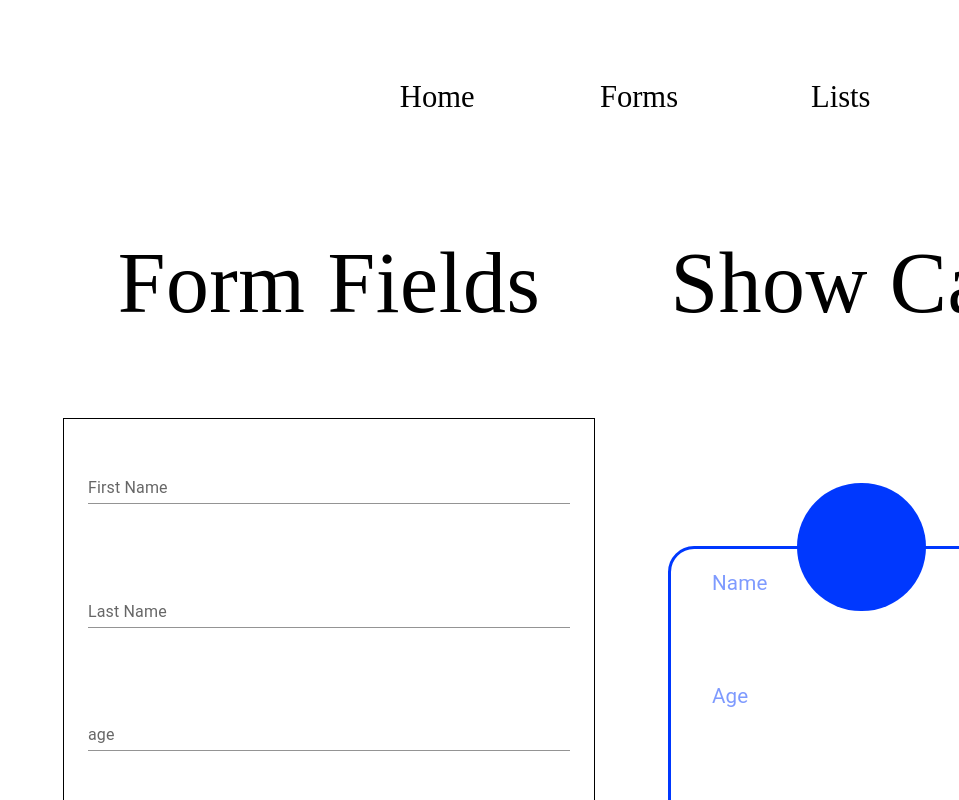
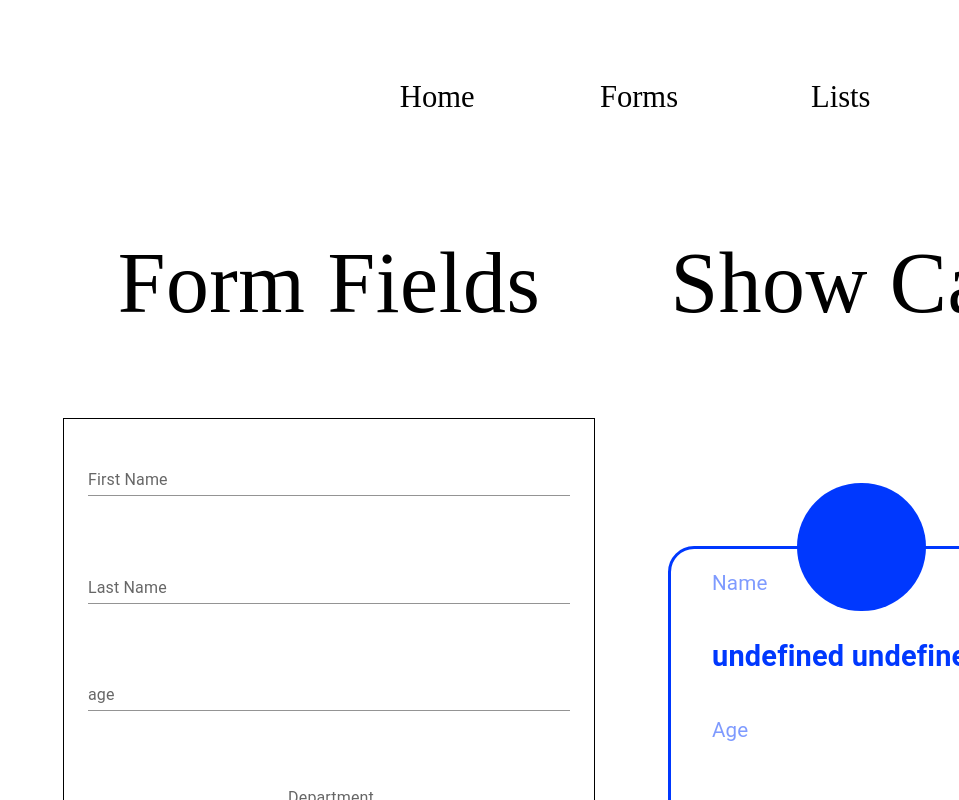
Before and after one commit to russianbear54/RP-Demo-App, a React (Create React App) app: page /form in a window 1280 px wide. Shown: the top 800 px of the page, without its empty margins (321-1280 px from the left). Built offline with nearby package versions, Linux system fonts and the light colour scheme.

Commit message:
rewored FormComponent with MUI & Formik

```diff
--- a/src/components/CountriesCardComponent.tsx
+++ b/src/components/CountriesCardComponent.tsx
@@ -1,11 +1,15 @@
 import { gql, useQuery } from '@apollo/client'
+
+
+
+
 // import { GET_COUNTRIES } from '../pages/ListsPage'
-import { CountriesCard } from '../styles/ListPage/styles'
+import { CountriesCard,Button } from '../styles/ListPage/styles'
 import CountryCardComponent from './CountryCardComponent'
 
 
 const GET_COUNTRIES=gql`
-query GetAllCountries {
+query GetAllCountries{
   countries {
     name
     capital
@@ -17,27 +21,44 @@ query GetAllCountries {
 
 
 
+
+
 const CountriesCardComponent: React.FC =()=> {
-  const {loading, error,data}= useQuery(GET_COUNTRIES)
+  const { loading, data, error } = useQuery(GET_COUNTRIES, {
+    variables: {
+      offset: 0,
+      limit: 10
+    },
+  });
+  // const {loading, error,data}= useQuery(GET_COUNTRIES)
+
+
+  // const [elements,setElements]=useState(data.countries.slice(0,8))
+
 
   if (loading) return <p>Loading...</p>;
   if (error) return <p>Error :(</p>;
 
-  console.log("dataaaaa",data)
+ console.log("dataaaaa",data)
 
 // console.log("name",data.countries[0].name);
 // console.log("name",data.countries[0].capital);
 // console.log("name",data.countries[0].phone);
 
- const elements=data.countries.slice(0,8)
+
+
+let elements=data.countries.slice(0,8)
 
 
 
 
   return (
+    <>
     <CountriesCard>
-     {data && (elements.map((el: { name: string; capital: string; phone: string })=><CountryCardComponent name={el.name} capital={el.capital} phone={el.phone}/>))}
+     {elements && (elements.map((el: { name: string; capital: string; phone: string },index: number)=><CountryCardComponent name={el.name} capital={el.capital} phone={el.phone} key={index} />))}
     </CountriesCard>
+<Button onClick={()=>{}}>Load More</Button>
+    </>
   )
 }
 
--- a/src/components/FCompLessFormk.tsx
+++ b/src/components/FCompLessFormk.tsx
@@ -6,9 +6,9 @@ import TextField from '@mui/material/TextField';
 import Container from '@mui/material/Container';
 import { InputLabel, MenuItem, Select } from '@mui/material';
 import * as styles from '../styles/stylesMUI'
-import { useDispatch } from 'react-redux';
+// import { useDispatch } from 'react-redux';
 
-import {enterFN,enterLN,enterAge,enterPosition} from '../state/formSlice'
+// import {enterFN,enterLN,enterAge,enterPosition} from '../state/formSlice'
 
 
 
@@ -17,7 +17,7 @@ import {enterFN,enterLN,enterAge,enterPosition} from '../state/formSlice'
 
 const FCompLessFormk:React.FC<{}>=()=> {
 
-const dispatch=useDispatch()
+// const dispatch=useDispatch()
 
 
 
@@ -37,7 +37,7 @@ const dispatch=useDispatch()
           type="text"
           variant="standard"
 
-          onChange={(e)=>dispatch(enterFN(e.target.value))}
+          // onChange={(e)=>dispatch(enterFN(e.target.value))}
 
         />
         <TextField
@@ -48,7 +48,7 @@ const dispatch=useDispatch()
           type="text"
           variant="standard"
 
-          onChange={(e)=>dispatch(enterLN(e.target.value))}
+          // onChange={(e)=>dispatch(enterLN(e.target.value))}
 
         />
         <TextField
@@ -59,7 +59,7 @@ const dispatch=useDispatch()
           type="number"
           variant="standard"
 
-          onChange={(e)=>dispatch(enterAge(e.target.value.toString()))}
+          // onChange={(e)=>dispatch(enterAge(e.target.value.toString()))}
 
         />
 
--- a/src/components/FormComponent.tsx
+++ b/src/components/FormComponent.tsx
@@ -1,54 +1,29 @@
-import React from 'react'
+import React from "react";
 
-import FormPageTitles from './FormPageTitles';
-import TextField from '@mui/material/TextField';
-import { useFormik } from 'formik';
-import Container from '@mui/material/Container';
-import { InputLabel, MenuItem, Select } from '@mui/material';
-import * as styles from '../styles/stylesMUI'
+import FormPageTitles from "./FormPageTitles";
+import TextField from "@mui/material/TextField";
+import {  Form, Formik,  } from "formik";
+import Container from "@mui/material/Container";
+import { InputLabel, MenuItem, Select } from "@mui/material";
+import * as styles from "../styles/stylesMUI";
+import { useDispatch } from "react-redux";
+import { enterFields } from "../state/formSlice";
 
-
-
-
-
-
-
-const FormComponent:React.FC<{}>=()=> {
-
-
-
-
-  const formik = useFormik({
-    initialValues: {
-      firstName:'',
-      lastName:'',
-      age:'',
-      department:''
-    },
-
-
-
-    onSubmit: () => {
-
-    },
-  });
-
- const outPut=formik.values
-
-
-
- console.log('Formic',outPut)
-
-
-
-
+const FormComponent: React.FC = () => {
+  const dispatch = useDispatch();
 
   return (
     <div>
-        <FormPageTitles title={'Form Fields'}/>
+      <FormPageTitles title={"Form Fields"} />
 
+      <Formik
+        initialValues={{ firstName: "", lastName: "", age: "", department: "" }}
+        onSubmit={(values) => {console.log('vals',values,typeof values);
+          dispatch(enterFields(values));
+        }}>
+        {(props) => (
+          <Form>
             <Container sx={styles.formStyle}>
-
               <TextField
                 fullWidth
                 id="firstName"
@@ -56,9 +31,8 @@ const FormComponent:React.FC<{}>=()=> {
                 label="First Name"
                 type="text"
                 variant="standard"
-          value={formik.values.firstName}
-          onChange={formik.handleChange}
-
+                value={props.values.firstName}
+                onChange={props.handleChange}
               />
               <TextField
                 fullWidth
@@ -67,9 +41,8 @@ const FormComponent:React.FC<{}>=()=> {
                 label="Last Name"
                 type="text"
                 variant="standard"
-          value={formik.values.lastName}
-          onChange={formik.handleChange}
-
+                value={props.values.lastName}
+                onChange={props.handleChange}
               />
               <TextField
                 fullWidth
@@ -78,25 +51,36 @@ const FormComponent:React.FC<{}>=()=> {
                 label="age"
                 type="number"
                 variant="standard"
-          value={formik.values.age}
-          onChange={formik.handleChange}
-
+                value={props.values.age}
+                onChange={props.handleChange}
               />
 
-
-         <InputLabel variant='outlined'>Department</InputLabel>
-          <Select fullWidth variant='standard' name="department" value={formik.values.department} onChange={formik.handleChange} >
-            <MenuItem id="frontEnd" value={'frontEnd'}>Frontend Developer</MenuItem>
-            <MenuItem id="backEnd"  value={'backEnd'}>Backend Developer</MenuItem>
-            <MenuItem id="fullStack" value={'fullStack'}>Fullstack Developer</MenuItem>
-            <MenuItem id="QA" value={'QA'}>Quality Control</MenuItem>
-            <MenuItem id="security" value={'security'}>Security</MenuItem>
+              <InputLabel variant="outlined">Department</InputLabel>
+              <Select fullWidth variant="standard" name="department" value={props.values.department} onChange={props.handleChange}>
+                <MenuItem id="frontEnd" value={"frontEnd"}>
+                  Frontend Developer
+                </MenuItem>
+                <MenuItem id="backEnd" value={"backEnd"}>
+                  Backend Developer
+                </MenuItem>
+                <MenuItem id="fullStack" value={"fullStack"}>
+                  Fullstack Developer
+                </MenuItem>
+                <MenuItem id="QA" value={"QA"}>
+                  Quality Control
+                </MenuItem>
+                <MenuItem id="security" value={"security"}>
+                  Security
+                </MenuItem>
               </Select>
 
+              <button type="submit">Submit</button>
             </Container>
+          </Form>
+        )}
+      </Formik>
+    </div>
+  );
+};
 
-    </div>
-  )
-}
-
-export default FormComponent
+export default FormComponent;
--- a/src/pages/FormPage.tsx
+++ b/src/pages/FormPage.tsx
@@ -1,7 +1,7 @@
 import { Container, Divider } from '@mui/material';
 import CardComponentSC from '../components/CardComponentSC';
-// import FormComponent from '../components/FormComponent';
-import FCompLessFormk from '../components/FCompLessFormk'
+import FormComponent from '../components/FormComponent';
+// import FCompLessFormk from '../components/FCompLessFormk'
 
 
 
@@ -19,7 +19,7 @@ const FormPage = () => {
 
   return (
     <Container sx={{display:'flex'}}>
-      <FCompLessFormk />
+      <FormComponent />
       <Divider variant='inset' orientation="vertical"/>
       <CardComponentSC />
     </Container>
--- a/src/pages/ListsPage.tsx
+++ b/src/pages/ListsPage.tsx
@@ -1,4 +1,4 @@
-import { ApolloClient, ApolloProvider, gql, InMemoryCache } from '@apollo/client'
+import { ApolloClient, ApolloProvider, InMemoryCache } from '@apollo/client'
 
 import CountriesCardComponent from '../components/CountriesCardComponent'
 import {Title} from '../styles/stylesSC'
--- a/src/state/formSlice.ts
+++ b/src/state/formSlice.ts
@@ -1,40 +1,27 @@
 import { createSlice,PayloadAction } from "@reduxjs/toolkit";
+
 import { RootState } from "./store";
 
-export interface FormState{
+ interface FormState{
     firstName:string,
     lastName:string,
-    age:string,
+    age:number,
     department:string
 }
 
-const initialState:FormState={
-    firstName:'',
-    lastName:'',
-    age:'',
-   department:'shit'
-  }
+
 
 
 
 
 export const formSlice=createSlice({
     name:'form',
-    initialState,
+    initialState:{} as FormState,
     reducers:{
-        enterFN:(state,action:PayloadAction<string>)=>{
-            state.firstName=action.payload
+        enterFields:(state,action:PayloadAction<object>)=>{
 
-        },
-        enterLN:(state,action:PayloadAction<string>)=>{
-            state.lastName=action.payload
-        },
-        enterAge:(state,action:PayloadAction<string>)=>{
-            state.age=action.payload
-        },
-        enterPosition:(state,action:PayloadAction<string>)=>{
-            state.department=action.payload
-        },
+        }
+
 
     }
 
@@ -42,4 +29,29 @@ export const formSlice=createSlice({
 
 export const selectForm=(state:RootState)=>state
 
-export const {enterFN,enterLN,enterAge,enterPosition}=formSlice.actions
+// export const {enterFN,enterLN,enterAge,enterPosition}=formSlice.actions
+export const {enterFields}=formSlice.actions
+
+
+
+
+   // enterFN:(state,action:PayloadAction<string>)=>{
+        //     state.firstName=action.payload
+
+        // },
+        // enterLN:(state,action:PayloadAction<string>)=>{
+        //     state.lastName=action.payload
+        // },
+        // enterAge:(state,action:PayloadAction<string>)=>{
+        //     state.age=action.payload
+        // },
+        // enterPosition:(state,action:PayloadAction<string>)=>{
+        //     state.department=action.payload
+        // },
+
+        // const initialState:FormState={
+//     firstName:'',
+//     lastName:'',
+//     age:'',
+//    department:''
+//   }
--- a/src/styles/ListPage/styles.ts
+++ b/src/styles/ListPage/styles.ts
@@ -53,3 +53,16 @@ letter-spacing: .13px;
 
 margin: auto;
 `
+
+export const Button=styled.button`
+font-family: 'Oranienbaum';
+font-style: normal;
+font-weight: 400;
+font-size: 30.6068px;
+line-height: 35px;
+background: #0038FE;
+color: #FFFFFF;
+width: 212.09px;
+height: 61.58px;
+border-radius: 14px;
+`
```
Also changed, not shown: src/components/CardComponentSC.tsx (+7 -12 lines), src/components/CountryCardComponent.tsx (+10 -9 lines). Lines whose indentation alone changed are shown as unchanged.
